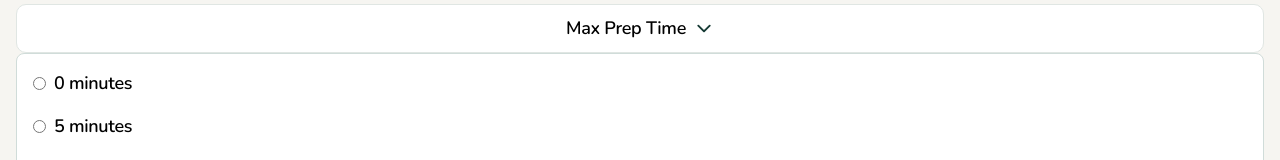
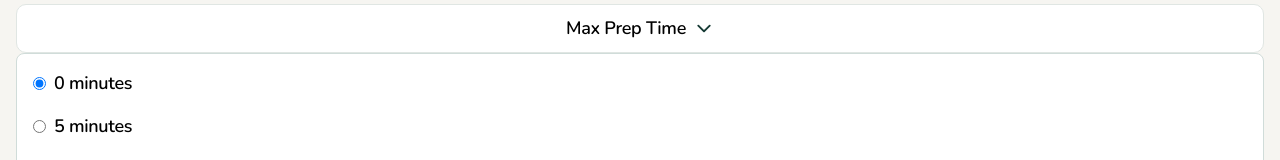
Before and after one commit to niiquash/recipe-finder, a React (Vite) app: page /recipes in a window 1280 px wide. Both pictures are taken after a click on the button "Max Prep Time". Shown: the part 299-459 px from the top of the page. Built offline with nearby package versions, Linux system fonts and the light colour scheme.

Commit message:
- Save recipe yield selections

```diff
--- a/src/pages/recipes-page/RecipesPage.jsx
+++ b/src/pages/recipes-page/RecipesPage.jsx
@@ -7,16 +7,42 @@ import { useEffect, useRef, useState } from "react";
 const RecipesPage = () => {
   const [prepTimeToggled, setPrepTimeToggled] = useState(false);
   const [cookTimeToggled, setCookTimeToggled] = useState(false);
+  const [maxPrepTime, setMaxPrepTime] = useState(0);
+  const [maxCookTime, setMaxCookTime] = useState(0);
   const prepTimeMenuRef = useRef(null);
   const cookTimeMenuRef = useRef(null);
+
+  console.log(maxPrepTime);
+  console.log(maxCookTime);
 
   function handleMaxPrepClick(event) {
     event.stopPropagation();
     setPrepTimeToggled((prev) => !prev);
   }
+
   function handleMaxCookClick() {
     event.stopPropagation();
     setCookTimeToggled((prev) => !prev);
+  }
+
+  function handleMaxPrepSelect(event) {
+    setMaxPrepTime(parseInt(event.target.value));
+    setPrepTimeToggled(false);
+  }
+
+  function handleMaxCookSelect(event) {
+    setMaxCookTime(parseInt(event.target.value));
+    setCookTimeToggled(false);
+  }
+
+  function clearMaxPrepTime() {
+    setMaxPrepTime(0);
+    setPrepTimeToggled(false);
+  }
+
+  function clearMaxCookTime() {
+    setMaxCookTime(0);
+    setCookTimeToggled(false);
   }
 
   useEffect(() => {
@@ -68,19 +94,43 @@ const RecipesPage = () => {
               >
                 <div className="prep-time-options">
                   <div className="prep-time-option">
-                    <input type="radio" name="prep-time" id="prep-0-minutes" />
+                    <input
+                      type="radio"
+                      name="prep-time"
+                      id="prep-0-minutes"
+                      value={0}
+                      checked={0 === maxPrepTime}
+                      onChange={(e) => handleMaxPrepSelect(e)}
+                    />
                     <label htmlFor="prep-0-minutes">0 minutes</label>
                   </div>
                   <div className="prep-time-option">
-                    <input type="radio" name="prep-time" id="prep-5-minutes" />
+                    <input
+                      type="radio"
+                      name="prep-time"
+                      id="prep-5-minutes"
+                      value={5}
+                      checked={5 === maxPrepTime}
+                      onChange={(e) => handleMaxPrepSelect(e)}
+                    />
                     <label htmlFor="prep-5-minutes">5 minutes</label>
                   </div>
                   <div className="prep-time-option">
-                    <input type="radio" name="prep-time" id="prep-10-minutes" />
+                    <input
+                      type="radio"
+                      name="prep-time"
+                      id="prep-10-minutes"
+                      value={10}
+                      checked={10 === maxPrepTime}
+                      onChange={(e) => handleMaxPrepSelect(e)}
+                    />
                     <label htmlFor="prep-10-minutes">10 minutes</label>
                   </div>
                 </div>
-                <button className="prep-time-reset-button" type="reset">
+                <button
+                  className="prep-time-reset-button"
+                  onClick={clearMaxPrepTime}
+                >
                   Clear
                 </button>
               </div>
@@ -96,27 +146,65 @@ const RecipesPage = () => {
               >
                 <div className="cook-time-options">
                   <div className="cook-time-option">
-                    <input type="radio" name="cook-time" id="0-minutes" />
+                    <input
+                      type="radio"
+                      name="cook-time"
+                      id="0-minutes"
+                      value={0}
+                      checked={0 === maxCookTime}
+                      onChange={(e) => handleMaxCookSelect(e)}
+                    />
                     <label htmlFor="0-minutes">0 minutes</label>
                   </div>
                   <div className="cook-time-option">
-                    <input type="radio" name="cook-time" id="cook-5-minutes" />
+                    <input
+                      type="radio"
+                      name="cook-time"
+                      id="cook-5-minutes"
+                      value={5}
+                      checked={5 === maxCookTime}
+                      onChange={(e) => handleMaxCookSelect(e)}
+                    />
                     <label htmlFor="cook-5-minutes">5 minutes</label>
                   </div>
                   <div className="cook-time-option">
-                    <input type="radio" name="cook-time" id="cook-10-minutes" />
+                    <input
+                      type="radio"
+                      name="cook-time"
+                      id="cook-10-minutes"
+                      value={10}
+                      checked={10 === maxCookTime}
+                      onChange={(e) => handleMaxCookSelect(e)}
+                    />
                     <label htmlFor="cook-10-minutes">10 minutes</label>
                   </div>
                   <div className="cook-time-option">
-                    <input type="radio" name="cook-time" id="cook-15-minutes" />
+                    <input
+                      type="radio"
+                      name="cook-time"
+                      id="cook-15-minutes"
+                      value={15}
+                      checked={15 === maxCookTime}
+                      onChange={(e) => handleMaxCookSelect(e)}
+                    />
                     <label htmlFor="cook-15-minutes">15 minutes</label>
                   </div>
                   <div className="cook-time-option">
-                    <input type="radio" name="cook-time" id="cook-20-minutes" />
+                    <input
+                      type="radio"
+                      name="cook-time"
+                      id="cook-20-minutes"
+                      value={20}
+                      checked={20 === maxCookTime}
+                      onChange={(e) => handleMaxCookSelect(e)}
+                    />
                     <label htmlFor="cook-20-minutes">20 minutes</label>
                   </div>
                 </div>
-                <button className="cook-time-reset-button" type="reset">
+                <button
+                  className="cook-time-reset-button"
+                  onClick={clearMaxCookTime}
+                >
                   Clear
                 </button>
               </div>
```
